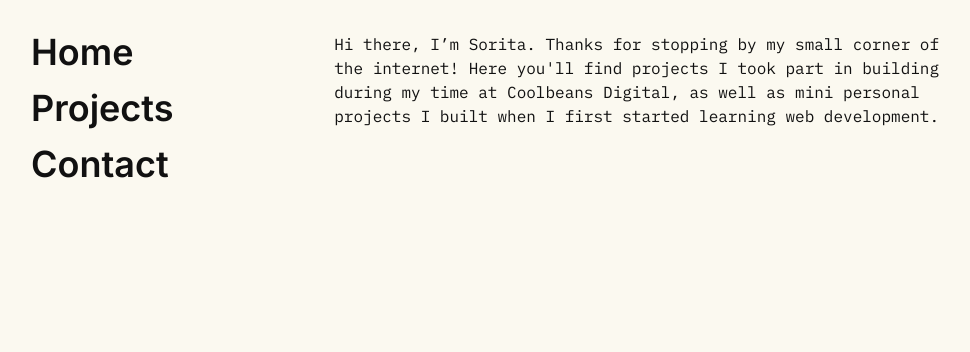
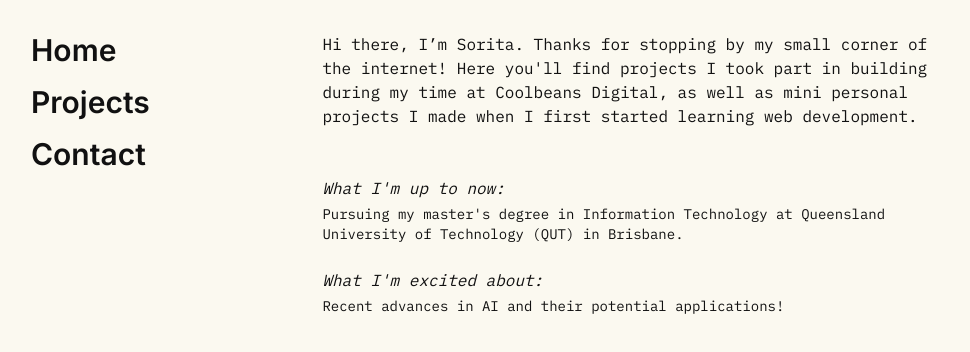
Before and after one commit to soritaheng/portfolio-v1, a Next.js app: page / in a window 1280 px wide. Shown: the top 352 px of the page, without its empty margins (1-971 px from the left). Built offline with nearby package versions, Linux system fonts and the light colour scheme.

Commit message:
add page content

```diff
--- a/src/app/contact/page.tsx
+++ b/src/app/contact/page.tsx
@@ -1,5 +1,7 @@
 export default function Contact() {
     return(
-        <div>If you think we'll be a good fit for a project, feel free to reach out to me.</div>
+        <div className="max-w-[65ch]">
+            <p>If you think we'll be a good fit for a project, feel free to reach out to me.</p>
+        </div>
     )
 }
--- a/src/app/layout.tsx
+++ b/src/app/layout.tsx
@@ -1,14 +1,8 @@
-import type { Metadata } from "next";
 import { inter, ibm_plex_mono } from "./fonts";
 import "./globals.css";
 import Link from "next/link";
 
 const pages = [{path: '/', name: 'Home'}, { path: '/projects', name: 'Projects'}, { path: '/contact', name: 'Contact'}];
-
-export const metadata: Metadata = {
-  title: "Create Next App",
-  description: "Generated by create next app",
-};
 
 export default function RootLayout({
   children,
@@ -18,7 +12,7 @@ export default function RootLayout({
   return (
     <html lang="en">
       <body className={`${ibm_plex_mono.className} flex flex-col gap-4 md:flex-row m-8`}>
-        <header className={`${inter.className} flex md:flex-col gap-6 md:gap-4 font-semibold md:text-4xl text-xl justify-center md:justify-normal`}>
+        <header className={`${inter.className} flex md:flex-col gap-6 md:gap-4 font-semibold md:text-3xl text-xl justify-center md:justify-normal`}>
           {pages.map((page) => (
             <Link className="hover:underline-offset-8 hover:underline" key={page.name} href={page.path}>{page.name}</Link>
           ))}
--- a/src/app/page.tsx
+++ b/src/app/page.tsx
@@ -1,10 +1,17 @@
-import Link from "next/link";
-
 export default function Home() {
   return (
       <div className="max-w-[65ch]">
-        <p>Hi there, I’m Sorita. Thanks for stopping by my small corner of the internet! Here you'll find projects I took part in building during my time at Coolbeans Digital, as well as mini personal projects I built when I first started learning web development.</p>
-        <p></p>
+        <p className="mb-12">Hi there, I’m Sorita. Thanks for stopping by my small corner of the internet! Here you'll find projects I took part in building during my time at Coolbeans Digital, as well as mini personal projects I made when I first started learning web development.</p>
+        <div className="space-y-6">
+          <div>
+            <p className="italic mb-1">What I'm up to now:</p>
+            <p className="text-sm">Pursuing my master's degree in Information Technology at Queensland University of Technology (QUT) in Brisbane.</p>
+          </div>
+          <div>
+            <p className="italic mb-1">What I'm excited about:</p>
+            <p className="text-sm">Recent advances in AI and their potential applications!</p>
+          </div>
+        </div>
       </div>
   );
 }
```
